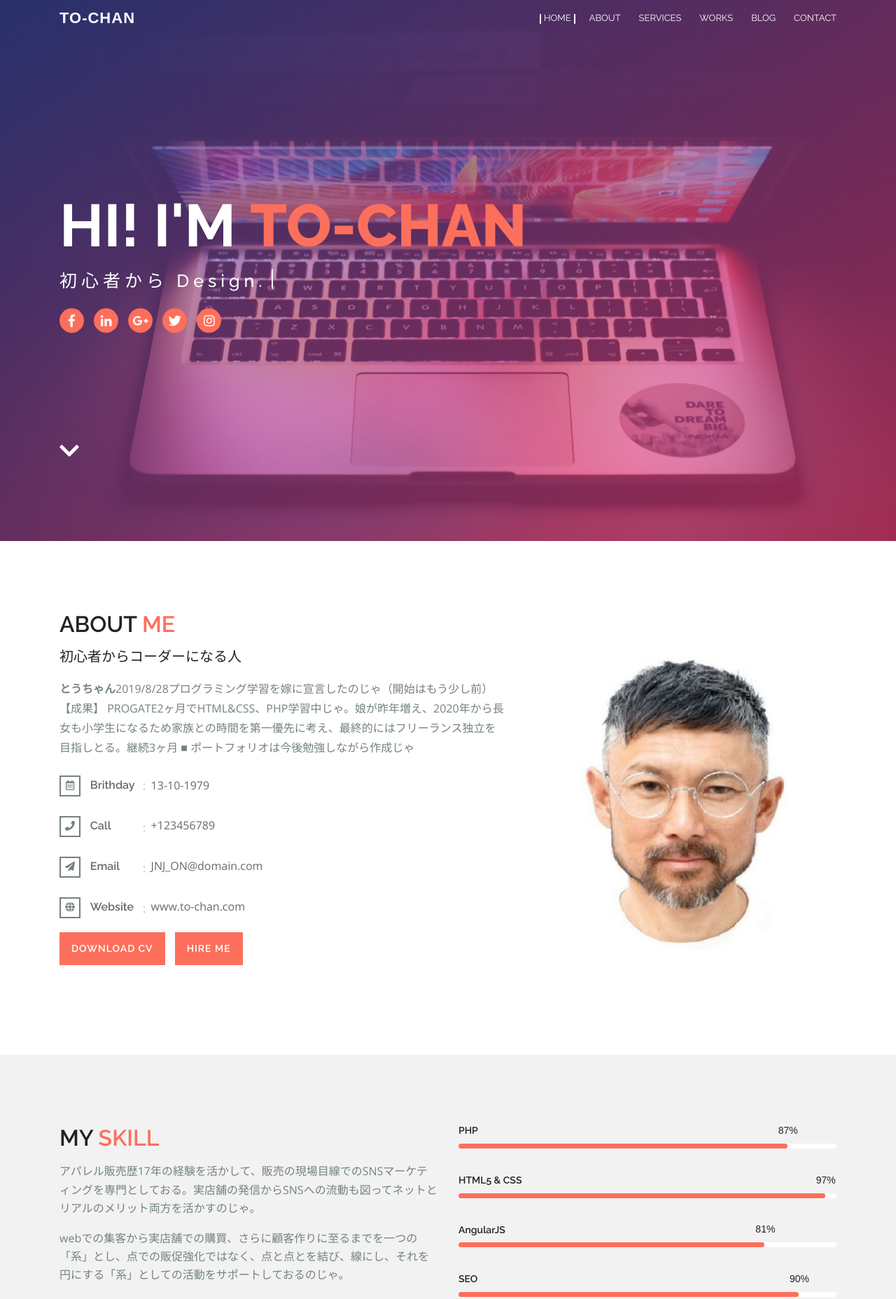
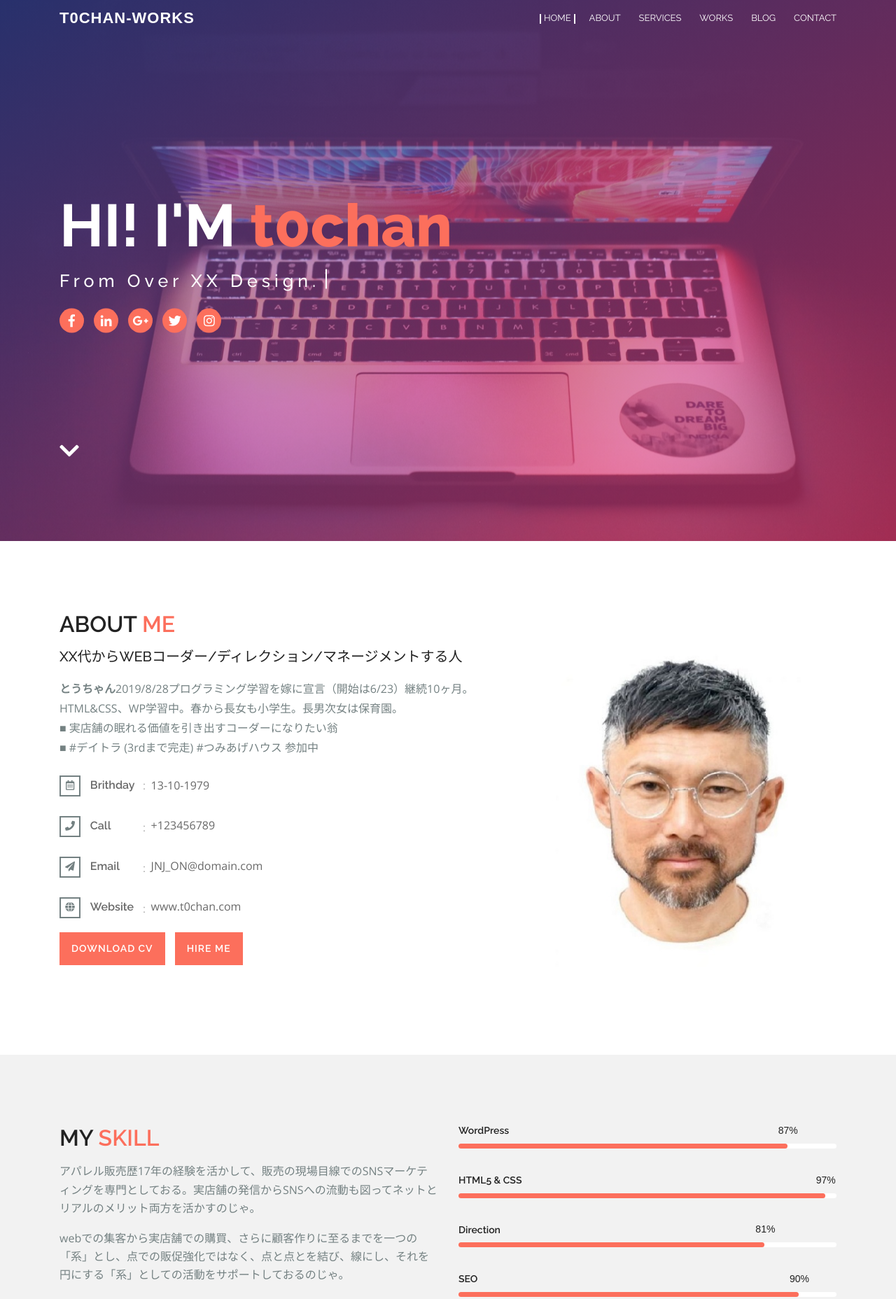
Before and after one commit to t0chan/t0chan.github.io, a plain HTML site: page index.html in a window 1280 px wide. Shown: the part 27-1883 px from the top of the page at 70% size. Drawn offline with nearby package versions, Linux system fonts and the light colour scheme; files whose address does not match are found by name.

Commit message:
コメント・リンクなど変更4/26

```diff
--- a/index.html
+++ b/index.html
@@ -1,5 +1,5 @@
 <!DOCTYPE html>
-<html lang="en">
+<html lang="ja">
 
 <head>
 
@@ -10,7 +10,7 @@
         <meta name="description" content="Taso">
         <meta name="author" content="cosmos-themes">
 
-        <title>とうちゃん - Personal Portfolio Template</title>
+        <title>とうちゃん - Personal Portfolio</title>
 
         <!-- favicon -->
         <link href="#" rel="icon" type="image/png">
@@ -59,7 +59,7 @@
             <div class="container">
                 <!-- LOGO -->
                 <a class="navbar-brand logo" href="index.html">
-                    TO-CHAN
+                    t0chan-works
                 </a>
 
                 <button class="navbar-toggler collapsed" type="button" data-toggle="collapse" data-target="#navbarCollapse" aria-controls="navbarCollapse" aria-expanded="false" aria-label="Toggle navigation">
@@ -98,11 +98,11 @@
             <div class="container">
                 <!--Banner Content-->
                 <div class="banner-div">
-                    <h1>HI! I'M <span>TO-CHAN</span></h1>
+                    <h1>HI! I'M <span>t0chan</span></h1>
                     <p class="cd-headline clip is-full-width">
-                        <span>初心者から</span>
+                        <span>From over XX</span>
                         <span class="cd-words-wrapper">
-                            <b class="is-visible">コーダーになる</b>
+                            <b class="is-visible">HTML&CSS.</b>
                             <b>SEO.</b>
                             <b>Design.</b>
                             <b>Photography.</b>
@@ -135,9 +135,9 @@
                         <div class="about-div">
                             <div class="about-title">
                                 <h2>About <span>Me</span></h2>
-                                <h4> 初心者からコーダーになる人</h4>
+                                <h4>XX代からWEBコーダー/ディレクション/マネージメントする人 </h4>
                             </div>
-                            <p><b>とうちゃん</b>2019/8/28プログラミング学習を嫁に宣言したのじゃ（開始はもう少し前）【成果】 PROGATE2ヶ月でHTML&CSS、PHP学習中じゃ。娘が昨年増え、2020年から長女も小学生になるため家族との時間を第一優先に考え、最終的にはフリーランス独立を目指しとる。継続3ヶ月 ■ ポートフォリオは今後勉強しながら作成じゃ </p>
+                            <p><b>とうちゃん</b>2019/8/28プログラミング学習を嫁に宣言（開始は6/23）継続10ヶ月。HTML&CSS、WP学習中。春から長女も小学生。長男次女は保育園。<br>■ 実店舗の眠れる価値を引き出すコーダーになりたい翁 <br>■ #デイトラ (3rdまで完走) #つみあげハウス 参加中</p>
 
                             <div class="table-responsive">
                              <table class="info-table">
@@ -168,7 +168,7 @@
                                              <i class="hidden-xs fas fa-globe"></i>
                                              <span>Website</span>
                                          </th>
-                                         <td>www.to-chan.com</td>
+                                         <td>www.t0chan.com</td>
                                      </tr>
                                  </tbody>
                              </table>
@@ -203,7 +203,7 @@
                      <div class="col-lg-6">
                           <div class="skill-div ">
                             <div class="skills-item mb-35">
-                              <h6>PHP</h6>
+                              <h6>WordPress</h6>
                               <div class="bar">
                                 <span class="fill" data-width="87%"></span>
                               </div>
@@ -219,7 +219,7 @@
                             </div>
 
                             <div class="skills-item mb-35">
-                              <h6>AngularJS</h6>
+                              <h6>Direction</h6>
                               <div class="bar">
                                 <span class="fill" data-width="81%"></span>
                               </div>
@@ -407,7 +407,7 @@
                                             <i class="fa fa-search"></i>
                                         </a>
                                         </span>
-                                        <a href="project-details.html">
+                                        <a href="https://t0chan.github.io/Bootstrap-4-Site-Files/">
                                            <i class="fas fa-link"></i>
                                         </a>
                                     </span>
@@ -429,7 +429,7 @@
                                             <i class="fa fa-search"></i>
                                         </a>
                                         </span>
-                                        <a href="project-details.html">
+                                        <a href="https://t0chan.github.io/Nuno-Theme-SF/">
                                            <i class="fas fa-link"></i>
                                         </a>
                                     </span>
@@ -640,7 +640,7 @@
                                               <img src="assets/images/user/to-chan400.jpg" alt="">
                                           </div>
                                           <h4 class="testimonial-title">
-                                                To-Chan
+                                                t0Chan
                                               <small>Web Desginer</small>
                                           </h4>
                                       </div>
```
Also changed, not shown: assets/images/portfolio/FireShot Capture 003 - Complete Bootstrap 4 Website Layout - t0chan.github.io.png (added), assets/images/portfolio/FireShot Capture 004 - Nuno - Responsive Bootstrap Theme - .png (added).
